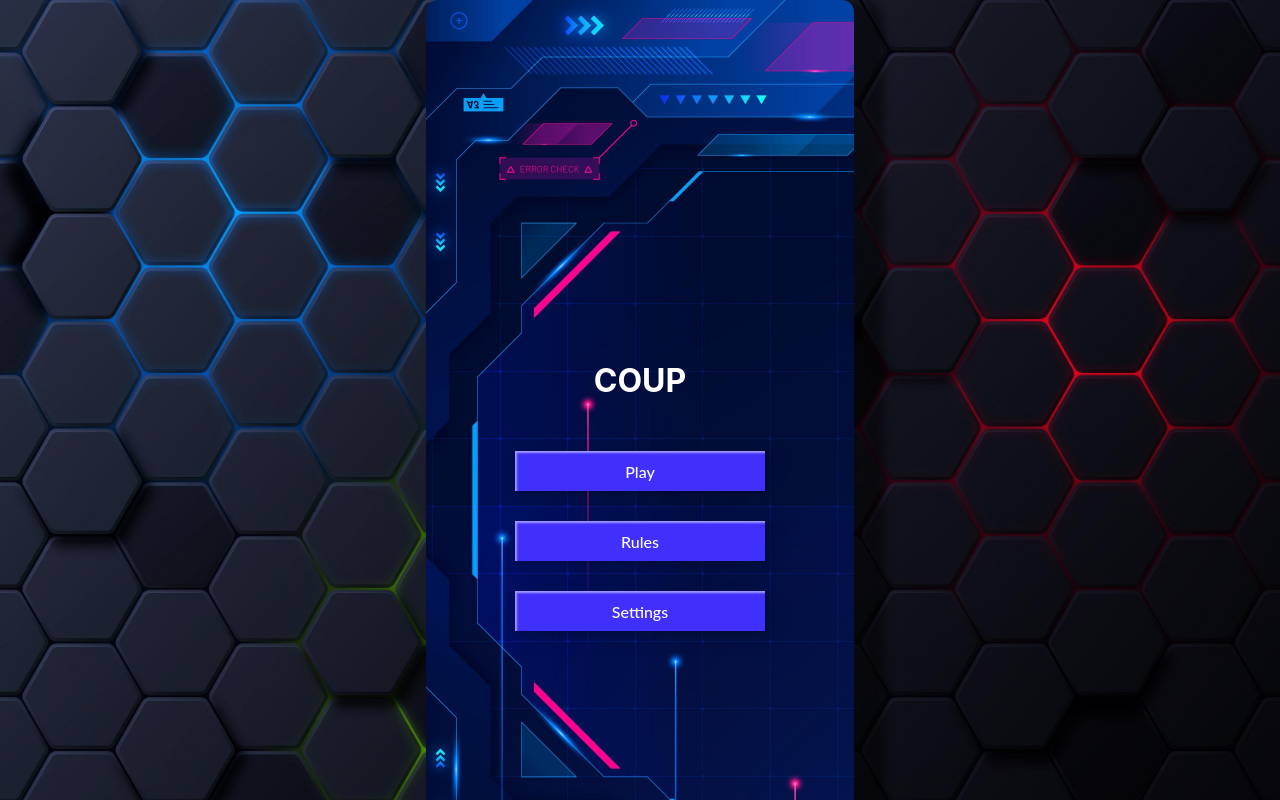
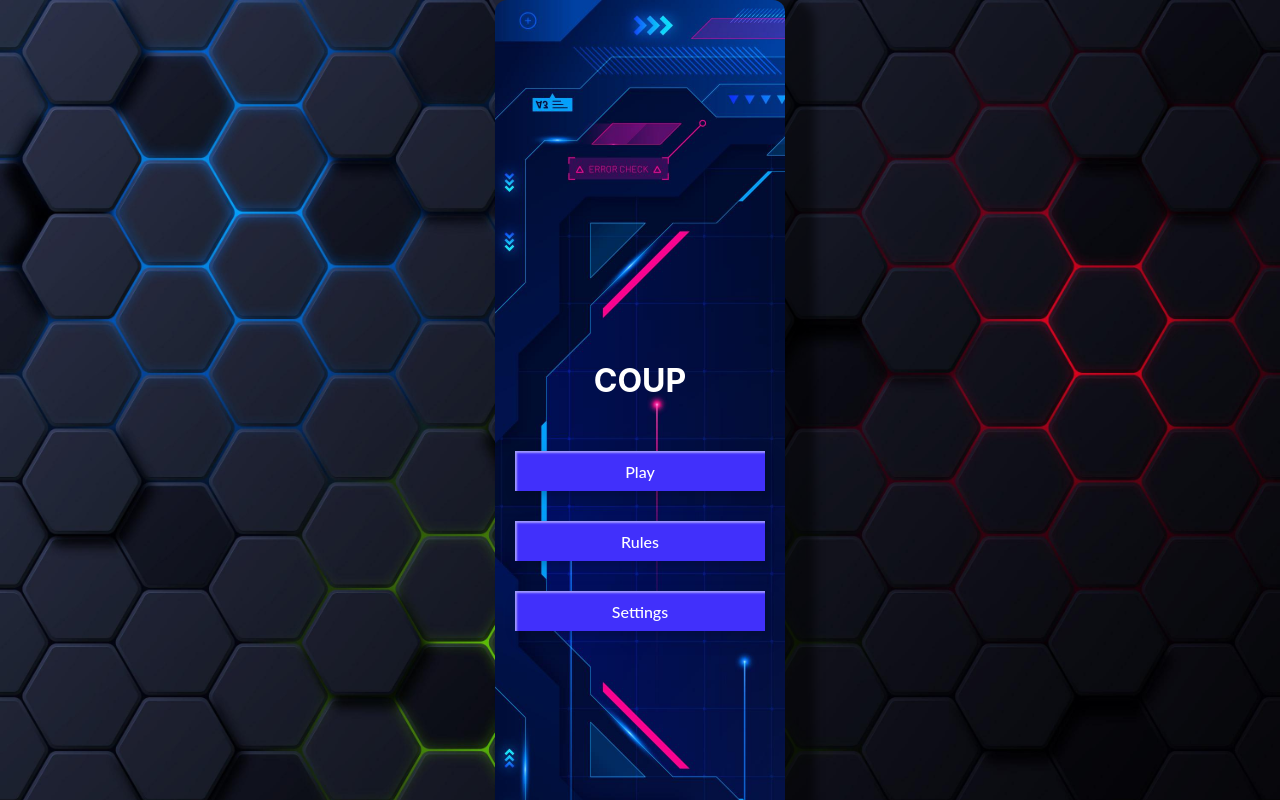
Before and after one commit to tibo35/coup, a React (Create React App) app: page / in a window 1280 px wide. Shown: the top 800 px of the page. Built offline with nearby package versions, Linux system fonts and the light colour scheme.

Commit message:
board.css

```diff
--- a/src/Components/Views/Board.css
+++ b/src/Components/Views/Board.css
@@ -7,7 +7,7 @@
   background-size: cover; /* Scale the image to fit within the area */
   background-repeat: no-repeat;
   background-attachment: scroll; /* The background scrolls with the element */
-  width: 500px; /* Fixed width */
+  width: 100%; /* Fixed width */
   height: 1000px; /* Fixed height */
   border-radius: 12px;
   box-shadow: 20px 10px 10px 10px rgba(0, 0, 0, 0.5);
```
